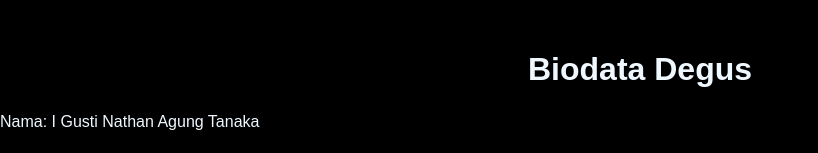
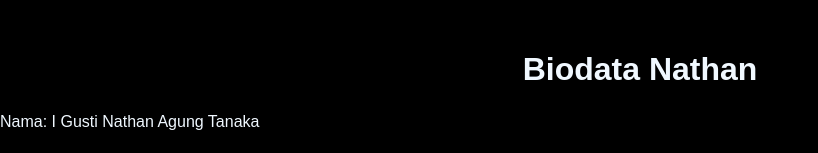
Before and after one commit to astawan/kelompok3, a plain HTML site: page nathan.html in a window 1280 px wide. Shown: the top 153 px of the page, without its empty margins (0-818 px from the left). Drawn offline with Linux system fonts and the light colour scheme.

Commit message:
changes name

```diff
--- a/nathan.html
+++ b/nathan.html
@@ -25,7 +25,7 @@
     </style>
   </head>
   <body>
-    <h1>Biodata Degus</h1>
+    <h1>Biodata Nathan</h1>
 
     <!-- Informasi pribadi di sini -->
     <p>Nama: I Gusti Nathan Agung Tanaka</p>
```
